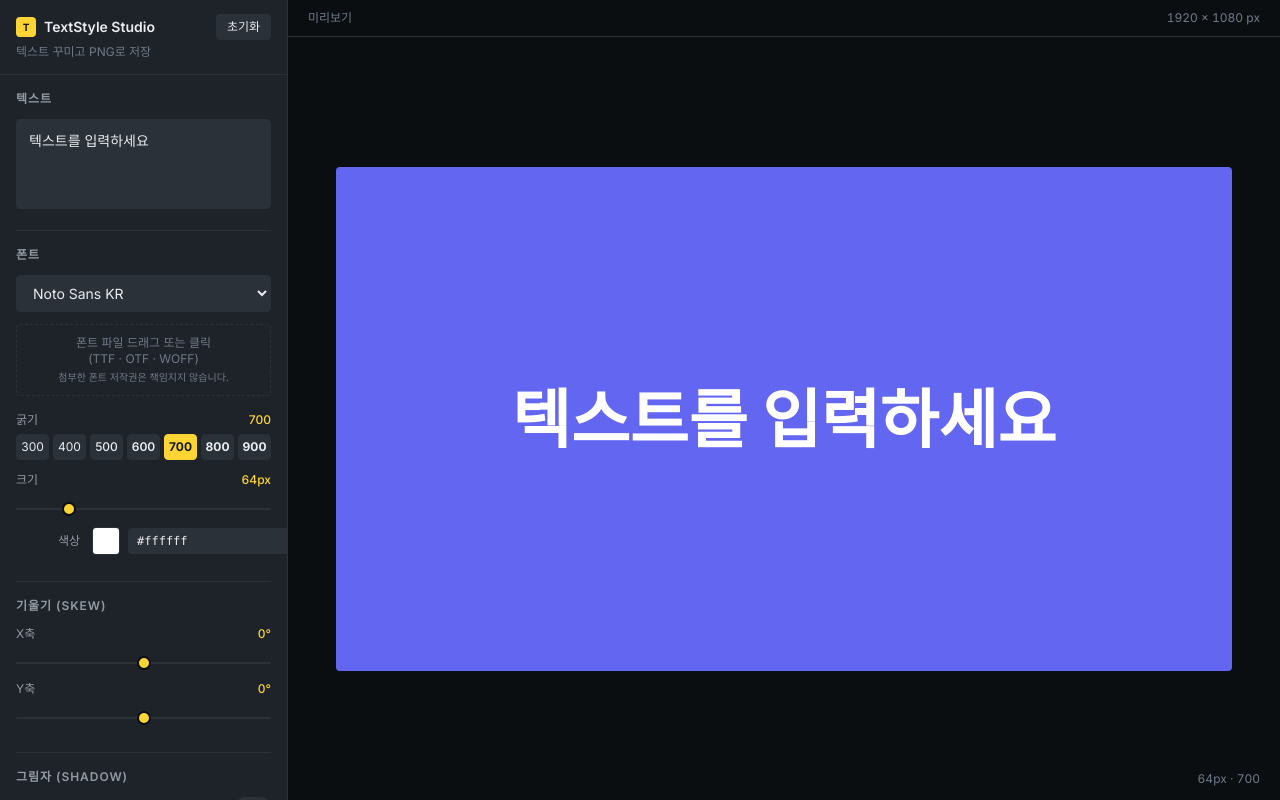
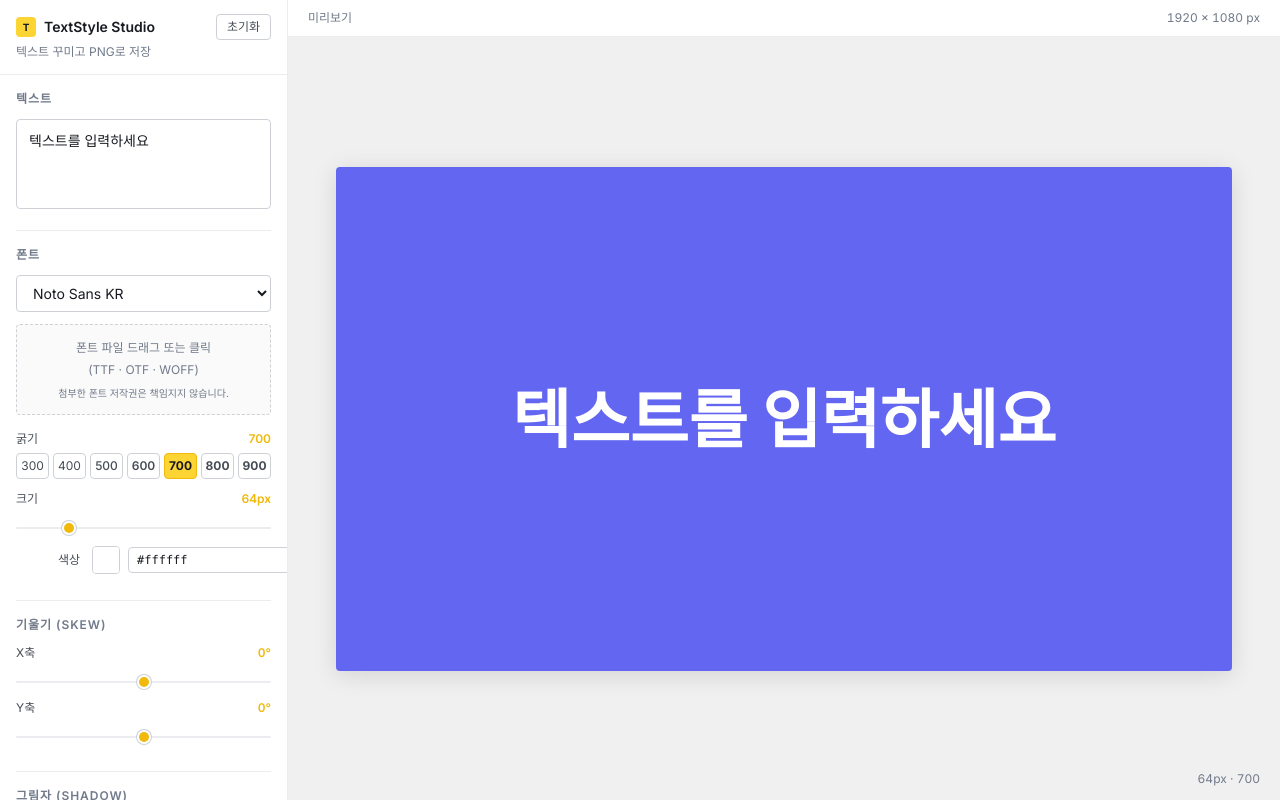
Before and after one commit to paran-coder/textstyle-studio, a React (Vite) app: page / in a window 1280 px wide. Built offline with nearby package versions, Linux system fonts and the light colour scheme.

Commit message:
Add files via upload

```diff
--- a/src/App.jsx
+++ b/src/App.jsx
@@ -1,4 +1,4 @@
-// 텍스트 스타일러 앱의 루트 레이아웃 — Binance 디자인 시스템 적용
+// 텍스트 스타일러 앱 루트 레이아웃 — Binance Light 테마
 import { useRef, useState } from 'react'
 import { useStyleState, PRESET_RESOLUTIONS } from './hooks/useStyleState'
 import { TextInput } from './components/ControlPanel/TextInput'
@@ -20,12 +20,10 @@ export default function App() {
     if (!state.text.trim()) { showToast('텍스트를 입력해 주세요.'); return }
     const size = getExportSize()
     if (size.width < 1 || size.height < 1) { showToast('해상도는 1px 이상이어야 합니다.'); return }
-
     setExporting(true)
     try {
       await exportToPng(previewRef.current, {
-        width: size.width,
-        height: size.height,
+        width: size.width, height: size.height,
         transparent: state.bgType === 'transparent',
       }, state)
       showToast('PNG가 저장되었습니다.', 'success')
@@ -36,19 +34,23 @@ export default function App() {
     }
   }
 
-  const preset = PRESET_RESOLUTIONS[state.exportPreset]
+  const preset   = PRESET_RESOLUTIONS[state.exportPreset]
   const resLabel = state.useCustomSize
     ? `${state.customWidth} × ${state.customHeight} px`
     : `${preset.width} × ${preset.height} px`
 
   return (
-    <div className="flex h-screen overflow-hidden" style={{ background: 'var(--color-canvas-dark)' }}>
+    <div className="flex h-screen overflow-hidden" style={{ background: '#f0f0f0' }}>
       <ToastRenderer />
 
       {/* 좌측 컨트롤 패널 */}
       <aside
         className="w-72 shrink-0 flex flex-col overflow-hidden"
-        style={{ background: 'var(--color-surface-card)', borderRight: '1px solid var(--color-hairline)' }}
+        style={{
+          background: 'var(--color-canvas)',
+          borderRight: '1px solid var(--color-hairline)',
+          boxShadow: '2px 0 8px rgba(0,0,0,0.06)',
+        }}
       >
         {/* 헤더 */}
         <div className="px-4 py-3.5" style={{ borderBottom: '1px solid var(--color-hairline)' }}>
@@ -58,7 +60,7 @@ export default function App() {
                 style={{ background: 'var(--color-primary)' }}>
                 <span style={{ color: 'var(--color-ink)', fontSize: 10, fontWeight: 700, lineHeight: 1 }}>T</span>
               </div>
-              <h1 className="text-sm font-semibold" style={{ color: 'var(--color-on-dark)' }}>
+              <h1 className="text-sm font-semibold" style={{ color: 'var(--color-body)' }}>
                 TextStyle Studio
               </h1>
             </div>
@@ -66,19 +68,19 @@ export default function App() {
               onClick={reset}
               className="text-xs px-2.5 py-1 rounded transition-colors"
               style={{
-                color: 'var(--color-on-dark)',
-                border: '1px solid var(--color-surface-elevated)',
-                background: 'var(--color-surface-elevated)',
+                color: 'var(--color-muted-strong)',
+                border: '1px solid var(--color-hairline-strong)',
+                background: 'transparent',
               }}
               onMouseEnter={e => {
                 e.currentTarget.style.color = 'var(--color-trading-down)'
                 e.currentTarget.style.borderColor = 'var(--color-trading-down)'
-                e.currentTarget.style.background = 'rgba(246,70,93,0.1)'
+                e.currentTarget.style.background = 'rgba(246,70,93,0.05)'
               }}
               onMouseLeave={e => {
-                e.currentTarget.style.color = 'var(--color-on-dark)'
-                e.currentTarget.style.borderColor = 'var(--color-surface-elevated)'
-                e.currentTarget.style.background = 'var(--color-surface-elevated)'
+                e.currentTarget.style.color = 'var(--color-muted-strong)'
+                e.currentTarget.style.borderColor = 'var(--color-hairline-strong)'
+                e.currentTarget.style.background = 'transparent'
               }}
             >
               초기화
@@ -100,10 +102,13 @@ export default function App() {
       </aside>
 
       {/* 우측 미리보기 */}
-      <main className="flex-1 flex flex-col" style={{ background: 'var(--color-canvas-dark)' }}>
+      <main className="flex-1 flex flex-col" style={{ background: '#f0f0f0' }}>
         {/* 상단 바 */}
         <div className="flex items-center justify-between px-5 py-2.5"
-          style={{ borderBottom: '1px solid var(--color-hairline)' }}>
+          style={{
+            background: 'var(--color-canvas)',
+            borderBottom: '1px solid var(--color-hairline)',
+          }}>
           <span className="text-xs font-medium" style={{ color: 'var(--color-muted)' }}>미리보기</span>
           <span className="text-xs tabular-nums" style={{ color: 'var(--color-muted)' }}>
             {resLabel}
--- a/src/components/ControlPanel/FontSection.jsx
+++ b/src/components/ControlPanel/FontSection.jsx
@@ -1,4 +1,4 @@
-// 폰트 선택 및 업로드 섹션 (Binance 스타일)
+// 폰트 선택 및 업로드 섹션 (Light 테마)
 import { useRef, useState } from 'react'
 import { Section, SliderRow, ColorRow } from './UIAtoms'
 import { BUILTIN_FONTS } from '../../hooks/useStyleState'
@@ -34,16 +34,15 @@ export function FontSection({ state, update, addUploadedFont, showToast }) {
 
   return (
     <Section title="폰트">
-      {/* 폰트 선택 */}
       <div className="mb-3">
         <select
           value={state.fontFamily}
           onChange={e => update('fontFamily', e.target.value)}
           className="w-full px-3 py-2 text-sm rounded focus:outline-none cursor-pointer"
           style={{
-            background: 'var(--color-surface-elevated)',
-            color: 'var(--color-on-dark)',
-            border: '1px solid var(--color-hairline)',
+            background: 'var(--color-canvas)',
+            color: 'var(--color-body)',
+            border: '1px solid var(--color-hairline-strong)',
           }}
         >
           {allFonts.map(f => (
@@ -58,11 +57,12 @@ export function FontSection({ state, update, addUploadedFont, showToast }) {
         onDragLeave={() => setDragging(false)}
         onDrop={handleDrop}
         onClick={() => fileInputRef.current?.click()}
-        className="rounded px-3 py-2.5 text-center text-xs cursor-pointer transition-colors mb-4"
+        className="rounded px-3 py-3 text-center text-xs cursor-pointer transition-colors mb-4"
         style={{
-          border: `1px dashed ${dragging ? 'var(--color-primary)' : 'var(--color-hairline)'}`,
-          background: dragging ? 'rgba(252,213,53,0.05)' : 'transparent',
+          border: `1px dashed ${dragging ? 'var(--color-primary-active)' : 'var(--color-hairline-strong)'}`,
+          background: dragging ? 'rgba(240,185,11,0.05)' : 'var(--color-surface-card)',
           color: 'var(--color-muted)',
+          lineHeight: 1.8,
         }}
       >
         <span>폰트 파일 드래그 또는 클릭</span><br />
@@ -83,7 +83,7 @@ export function FontSection({ state, update, addUploadedFont, showToast }) {
       <div className="mb-3">
         <div className="flex justify-between mb-1.5">
           <span className="text-xs" style={{ color: 'var(--color-muted-strong)' }}>굵기</span>
-          <span className="text-xs font-medium" style={{ color: 'var(--color-primary)' }}>
+          <span className="text-xs font-semibold" style={{ color: 'var(--color-primary-active)' }}>
             {state.fontWeight}
           </span>
         </div>
@@ -94,10 +94,10 @@ export function FontSection({ state, update, addUploadedFont, showToast }) {
               onClick={() => update('fontWeight', w)}
               className="flex-1 py-1 text-xs rounded transition-colors"
               style={{
-                background: state.fontWeight === w ? 'var(--color-primary)' : 'var(--color-surface-elevated)',
-                color: state.fontWeight === w ? 'var(--color-ink)' : 'var(--color-on-dark)',
+                background: state.fontWeight === w ? 'var(--color-primary)' : 'var(--color-canvas)',
+                color: state.fontWeight === w ? 'var(--color-ink)' : 'var(--color-muted-strong)',
                 fontWeight: w,
-                border: `1px solid ${state.fontWeight === w ? 'var(--color-primary)' : 'var(--color-hairline)'}`,
+                border: `1px solid ${state.fontWeight === w ? 'var(--color-primary-active)' : 'var(--color-hairline-strong)'}`,
               }}
             >
               {w}
--- a/src/components/ControlPanel/TextInput.jsx
+++ b/src/components/ControlPanel/TextInput.jsx
@@ -1,4 +1,4 @@
-// 텍스트 입력 섹션 컴포넌트 (Binance 스타일)
+// 텍스트 입력 섹션 컴포넌트 (Light 테마)
 import { Section } from './UIAtoms'
 
 export function TextInput({ value, onChange }) {
@@ -11,13 +11,13 @@ export function TextInput({ value, onChange }) {
         placeholder="텍스트를 입력하세요"
         className="w-full px-3 py-2.5 text-sm rounded resize-none focus:outline-none leading-relaxed"
         style={{
-          background: 'var(--color-surface-elevated)',
-          color: 'var(--color-on-dark)',
-          border: '1px solid var(--color-hairline)',
+          background: 'var(--color-canvas)',
+          color: 'var(--color-body)',
+          border: '1px solid var(--color-hairline-strong)',
           fontFamily: 'inherit',
         }}
-        onFocus={e => e.target.style.borderColor = 'var(--color-primary)'}
-        onBlur={e => e.target.style.borderColor = 'var(--color-hairline)'}
+        onFocus={e => e.target.style.borderColor = 'var(--color-primary-active)'}
+        onBlur={e => e.target.style.borderColor = 'var(--color-hairline-strong)'}
       />
     </Section>
   )
--- a/src/components/ControlPanel/UIAtoms.jsx
+++ b/src/components/ControlPanel/UIAtoms.jsx
@@ -1,9 +1,4 @@
-// Binance 디자인 시스템 기반 컨트롤 패널 UI 원자 컴포넌트들
-// 색상 기준:
-//   라벨 텍스트  → --color-muted-strong (#929aa5) — muted(#707a8a)보다 밝아 가독성 확보
-//   섹션 타이틀  → --color-on-dark (#eaecef) 60% — 계층 구분
-//   값 표시      → --color-primary (#fcd535) — Binance yellow 강조
-//   비활성 버튼  → --color-muted-strong 텍스트 + hairline 테두리
+// Binance 디자인 시스템 Light 테마 기반 컨트롤 패널 UI 원자 컴포넌트들
 
 export function Section({ title, children }) {
   return (
@@ -11,7 +6,7 @@ export function Section({ title, children }) {
       style={{ borderColor: 'var(--color-hairline)' }}>
       {title && (
         <p className="text-xs font-semibold uppercase tracking-widest mb-3"
-          style={{ color: 'var(--color-muted-strong)', letterSpacing: '0.08em' }}>
+          style={{ color: 'var(--color-muted)', letterSpacing: '0.08em' }}>
           {title}
         </p>
       )}
@@ -25,8 +20,8 @@ export function SliderRow({ label, value, min, max, step = 1, unit = '', onChang
     <div className="mb-3">
       <div className="flex justify-between mb-1.5">
         <span className="text-xs" style={{ color: 'var(--color-muted-strong)' }}>{label}</span>
-        <span className="text-xs font-medium tabular-nums"
-          style={{ color: 'var(--color-primary)' }}>
+        <span className="text-xs font-semibold tabular-nums"
+          style={{ color: 'var(--color-primary-active)' }}>
           {value}{unit}
         </span>
       </div>
@@ -47,7 +42,7 @@ export function ColorRow({ label, value, onChange }) {
       </span>
       <div className="flex items-center gap-2 flex-1">
         <div className="relative w-7 h-7 rounded overflow-hidden shrink-0"
-          style={{ border: '1px solid var(--color-hairline)' }}>
+          style={{ border: '1px solid var(--color-hairline-strong)' }}>
           <input
             type="color"
             value={value.slice(0, 7)}
@@ -62,12 +57,12 @@ export function ColorRow({ label, value, onChange }) {
           onChange={e => onChange(e.target.value)}
           className="flex-1 px-2 py-1 text-xs font-mono rounded focus:outline-none"
           style={{
-            background: 'var(--color-surface-elevated)',
-            color: 'var(--color-on-dark)',
-            border: '1px solid var(--color-hairline)',
+            background: 'var(--color-canvas)',
+            color: 'var(--color-body)',
+            border: '1px solid var(--color-hairline-strong)',
           }}
-          onFocus={e => e.target.style.borderColor = 'var(--color-primary)'}
-          onBlur={e => e.target.style.borderColor = 'var(--color-hairline)'}
+          onFocus={e => e.target.style.borderColor = 'var(--color-primary-active)'}
+          onBlur={e => e.target.style.borderColor = 'var(--color-hairline-strong)'}
         />
       </div>
     </div>
@@ -83,15 +78,15 @@ export function Toggle({ label, checked, onChange }) {
         className="relative shrink-0 transition-colors"
         style={{
           width: 36, height: 20, borderRadius: 10,
-          background: checked ? 'var(--color-primary)' : 'var(--color-surface-elevated)',
-          border: `1px solid ${checked ? 'var(--color-primary)' : 'var(--color-hairline)'}`,
+          background: checked ? 'var(--color-primary-active)' : 'var(--color-hairline)',
+          border: `1px solid ${checked ? 'var(--color-primary-active)' : 'var(--color-hairline-strong)'}`,
         }}
       >
         <span
           className="absolute transition-transform"
           style={{
             top: 2, left: 2, width: 14, height: 14, borderRadius: '50%',
-            background: checked ? 'var(--color-ink)' : 'var(--color-muted-strong)',
+            background: checked ? '#ffffff' : 'var(--color-muted)',
             transform: checked ? 'translateX(16px)' : 'translateX(0)',
           }}
         />
@@ -107,12 +102,12 @@ export function NumberInput({ value, min = 1, max = 9999, onChange, className =
       onChange={e => onChange(Number(e.target.value))}
       className={`px-3 py-1.5 text-sm rounded focus:outline-none ${className}`}
       style={{
-        background: 'var(--color-surface-elevated)',
-        color: 'var(--color-on-dark)',
-        border: '1px solid var(--color-hairline)',
+        background: 'var(--color-canvas)',
+        color: 'var(--color-body)',
+        border: '1px solid var(--color-hairline-strong)',
       }}
-      onFocus={e => e.target.style.borderColor = 'var(--color-primary)'}
-      onBlur={e => e.target.style.borderColor = 'var(--color-hairline)'}
+      onFocus={e => e.target.style.borderColor = 'var(--color-primary-active)'}
+      onBlur={e => e.target.style.borderColor = 'var(--color-hairline-strong)'}
     />
   )
 }
@@ -120,15 +115,16 @@ export function NumberInput({ value, min = 1, max = 9999, onChange, className =
 export function TabGroup({ options, value, onChange }) {
   return (
     <div className="flex gap-0 rounded overflow-hidden mb-4"
-      style={{ border: '1px solid var(--color-hairline)' }}>
+      style={{ border: '1px solid var(--color-hairline-strong)' }}>
       {options.map(opt => (
         <button
           key={opt.value}
           onClick={() => onChange(opt.value)}
           className="flex-1 py-1.5 text-xs font-semibold transition-colors"
           style={{
-            background: value === opt.value ? 'var(--color-primary)' : 'transparent',
-            color: value === opt.value ? 'var(--color-ink)' : 'var(--color-on-dark)',
+            background: value === opt.value ? 'var(--color-primary)' : 'var(--color-canvas)',
+            color: value === opt.value ? 'var(--color-ink)' : 'var(--color-muted-strong)',
+            borderRight: '1px solid var(--color-hairline)',
           }}
         >
           {opt.label}
@@ -138,17 +134,16 @@ export function TabGroup({ options, value, onChange }) {
   )
 }
 
-// 범용 소형 버튼 (프리셋 등)
 export function ChipButton({ label, active, onClick }) {
   return (
     <button
       onClick={onClick}
       className="py-1.5 text-xs rounded transition-colors"
       style={{
-        background: active ? 'var(--color-primary)' : 'var(--color-surface-elevated)',
-        color: active ? 'var(--color-ink)' : 'var(--color-on-dark)',
+        background: active ? 'var(--color-primary)' : 'var(--color-canvas)',
+        color: active ? 'var(--color-ink)' : 'var(--color-muted-strong)',
         fontWeight: active ? 600 : 400,
-        border: `1px solid ${active ? 'var(--color-primary)' : 'var(--color-hairline)'}`,
+        border: `1px solid ${active ? 'var(--color-primary-active)' : 'var(--color-hairline-strong)'}`,
       }}
     >
       {label}
--- a/src/components/Preview/PreviewCanvas.jsx
+++ b/src/components/Preview/PreviewCanvas.jsx
@@ -1,5 +1,4 @@
-// Canvas 기반 실시간 미리보기 컴포넌트
-// renderToCanvas 공용 로직을 사용해 내보내기와 완전히 동일한 렌더링
+// Canvas 기반 실시간 미리보기 컴포넌트 — Light 테마
 import { forwardRef, useEffect, useRef, useCallback } from 'react'
 import { renderToCanvas } from '../../utils/renderToCanvas'
 
@@ -16,7 +15,6 @@ export const PreviewCanvas = forwardRef(function PreviewCanvas({ state }, export
     const h = wrapper.offsetHeight
     if (!w || !h) return
 
-    // devicePixelRatio 적용으로 Retina 선명도 확보
     const dpr = window.devicePixelRatio || 1
     canvas.width  = w * dpr
     canvas.height = h * dpr
@@ -26,13 +24,10 @@ export const PreviewCanvas = forwardRef(function PreviewCanvas({ state }, export
     const ctx = canvas.getContext('2d')
     ctx.scale(dpr, dpr)
 
-    // 투명 배경일 때 체크보드는 CSS로 처리 — canvas는 투명하게
     renderToCanvas(canvas, state, 1)
   }, [state])
 
-  useEffect(() => {
-    draw()
-  }, [draw])
+  useEffect(() => { draw() }, [draw])
 
   useEffect(() => {
     const observer = new ResizeObserver(draw)
@@ -40,7 +35,6 @@ export const PreviewCanvas = forwardRef(function PreviewCanvas({ state }, export
     return () => observer.disconnect()
   }, [draw])
 
-  // exportRef: 내보내기 시 미리보기 크기 읽는 용도 (실제 canvas 아님)
   useEffect(() => {
     if (exportRef) {
       if (typeof exportRef === 'function') exportRef(wrapperRef.current)
@@ -59,10 +53,11 @@ export const PreviewCanvas = forwardRef(function PreviewCanvas({ state }, export
           <div className="absolute inset-0 rounded checkerboard" />
         )}
 
-        {/* Canvas 미리보기 */}
+        {/* Canvas 미리보기 — 살짝 그림자로 미리보기 영역 구분 */}
         <div
           ref={wrapperRef}
           className="absolute inset-0 rounded overflow-hidden"
+          style={{ boxShadow: '0 4px 24px rgba(0,0,0,0.12)' }}
         >
           <canvas ref={canvasRef} className="block" />
         </div>
@@ -71,8 +66,8 @@ export const PreviewCanvas = forwardRef(function PreviewCanvas({ state }, export
         {['top-0 left-0', 'top-0 right-0', 'bottom-0 left-0', 'bottom-0 right-0'].map((pos, i) => (
           <div key={i} className={`absolute ${pos} w-3 h-3 pointer-events-none`}
             style={{
-              border: `1.5px solid var(--color-primary)`,
-              opacity: 0.6,
+              border: `1.5px solid var(--color-primary-active)`,
+              opacity: 0.7,
               borderRight:  pos.includes('left')   ? 'none' : undefined,
               borderLeft:   pos.includes('right')  ? 'none' : undefined,
               borderBottom: pos.includes('top')    ? 'none' : undefined,
--- a/src/index.css
+++ b/src/index.css
@@ -2,23 +2,26 @@
 @import "tailwindcss";
 
 /*
-  Binance 디자인 시스템 CSS 변수
-  BinanceNova / BinancePlex → Inter fallback 사용
+  Binance 디자인 시스템 — Light 테마
+  canvas-light: #ffffff / surface-soft: #fafafa / surface-strong: #f5f5f5
+  hairline: #eaecef / muted: #707a8a / body: #181a20
+  primary CTA: #fcd535 (yellow) — dark/light 동일
 */
 :root {
-  --color-primary:           #fcd535;
-  --color-primary-active:    #f0b90b;
-  --color-primary-disabled:  #3a3a1f;
-  --color-ink:               #181a20;
-  --color-on-dark:           #eaecef;
-  --color-muted:             #707a8a;
-  --color-muted-strong:      #929aa5;
-  --color-hairline:          #2b3139;
-  --color-canvas-dark:       #0b0e11;
-  --color-surface-card:      #1e2329;
-  --color-surface-elevated:  #2b3139;
-  --color-trading-up:        #0ecb81;
-  --color-trading-down:      #f6465d;
+  --color-primary:          #fcd535;
+  --color-primary-active:   #f0b90b;
+  --color-primary-disabled: #f5e27a;
+  --color-ink:              #181a20;
+  --color-body:             #181a20;
+  --color-muted:            #707a8a;
+  --color-muted-strong:     #474d57;
+  --color-hairline:         #eaecef;
+  --color-hairline-strong:  #cdd1d6;
+  --color-canvas:           #ffffff;
+  --color-surface-card:     #fafafa;
+  --color-surface-elevated: #f0f0f0;
+  --color-trading-up:       #0ecb81;
+  --color-trading-down:     #f6465d;
 }
 
 * { box-sizing: border-box; }
@@ -26,8 +29,8 @@
 body {
   margin: 0;
   font-family: 'Inter', -apple-system, BlinkMacSystemFont, sans-serif;
-  background: var(--color-canvas-dark);
-  color: var(--color-on-dark);
+  background: var(--color-canvas);
+  color: var(--color-body);
   font-size: 14px;
 }
 
@@ -37,7 +40,7 @@ input[type="range"] {
   appearance: none;
   height: 2px;
   border-radius: 1px;
-  background: var(--color-surface-elevated);
+  background: var(--color-hairline);
   outline: none;
   width: 100%;
 }
@@ -47,18 +50,19 @@ input[type="range"]::-webkit-slider-thumb {
   width: 14px;
   height: 14px;
   border-radius: 50%;
-  background: var(--color-primary);
+  background: var(--color-primary-active);
   cursor: pointer;
-  border: 2px solid var(--color-canvas-dark);
+  border: 2px solid #ffffff;
+  box-shadow: 0 0 0 1px var(--color-hairline-strong);
 }
 
 /* 체크보드 (투명 배경 시각화) */
 .checkerboard {
-  background-image: repeating-conic-gradient(#2b3139 0% 25%, #1e2329 0% 50%);
+  background-image: repeating-conic-gradient(#d0d0d0 0% 25%, #f5f5f5 0% 50%);
   background-size: 16px 16px;
 }
 
 /* 스크롤바 */
 ::-webkit-scrollbar { width: 4px; }
 ::-webkit-scrollbar-track { background: transparent; }
-::-webkit-scrollbar-thumb { background: var(--color-surface-elevated); border-radius: 2px; }
+::-webkit-scrollbar-thumb { background: var(--color-hairline-strong); border-radius: 2px; }
```
Also changed, not shown: src/components/ControlPanel/ExportSection.jsx (+8 -9 lines), src/components/Toast.jsx (+5 -4 lines).
